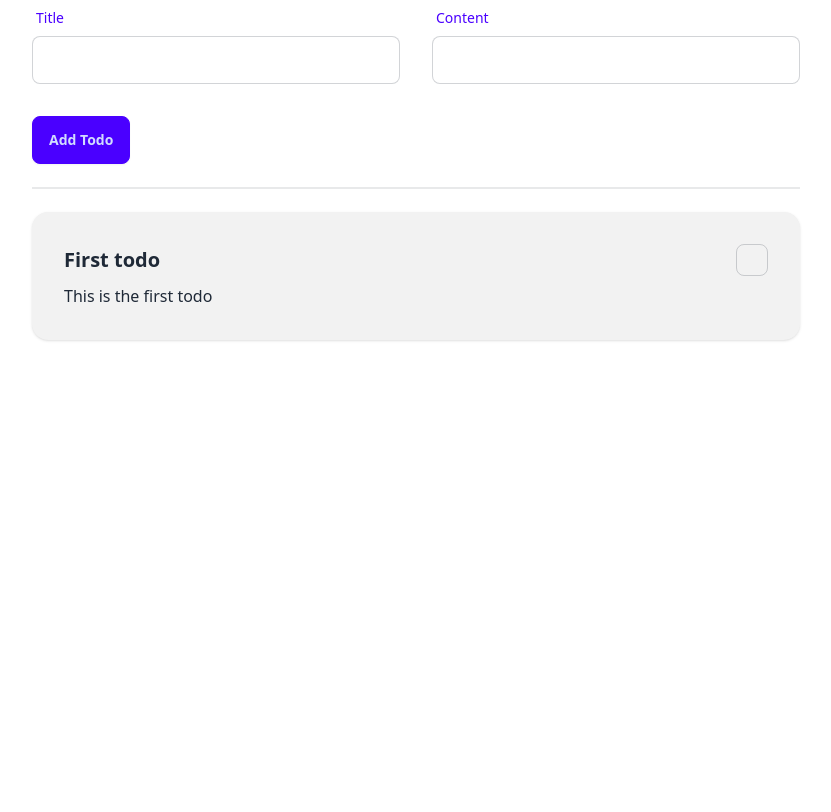
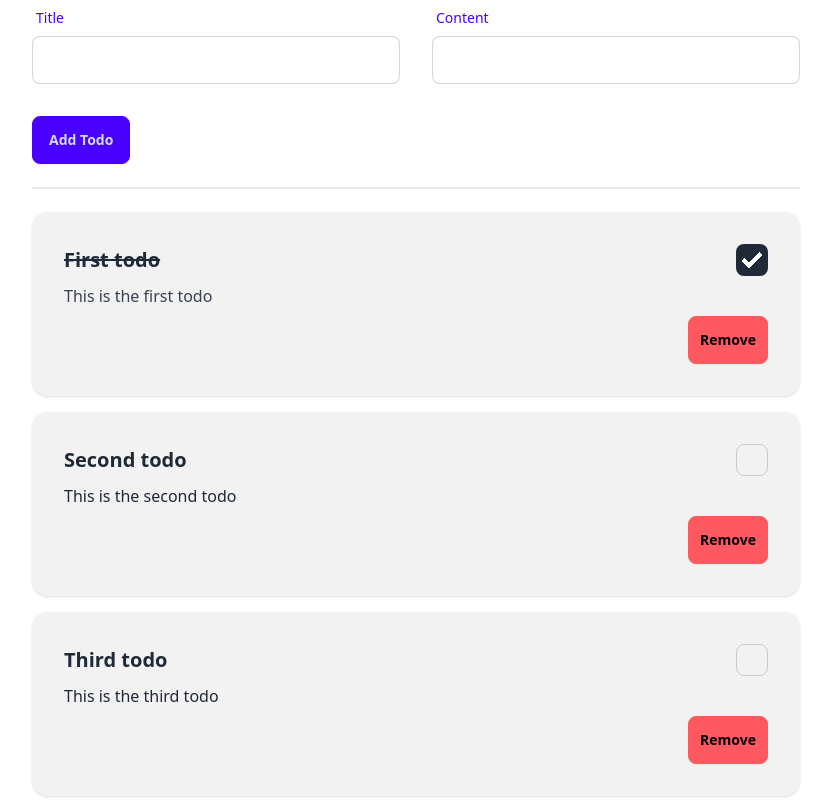
Before and after one commit to toddLiao469469/30days-for-svelte5, a SvelteKit app: page /todo-list in a window 1280 px wide. Shown: the whole page, without its empty margins (224-1055 px from the left). Built offline with nearby package versions, Linux system fonts and the light colour scheme.

Commit message:
feat: add day10

```diff
--- a/src/routes/todo-list/+page.svelte
+++ b/src/routes/todo-list/+page.svelte
@@ -1,4 +1,7 @@
 <script lang="ts">
+	import Input from './Input.svelte';
+	import PageLayout from './PageLayout.svelte';
+
 	interface Todo {
 		id: number;
 		title: string;
@@ -11,6 +14,18 @@
 			id: Date.now(),
 			title: 'First todo',
 			content: 'This is the first todo',
+			done: true
+		},
+		{
+			id: Date.now() + 1,
+			title: 'Second todo',
+			content: 'This is the second todo',
+			done: false
+		},
+		{
+			id: Date.now() + 2,
+			title: 'Third todo',
+			content: 'This is the third todo',
 			done: false
 		}
 	]);
@@ -29,23 +44,31 @@
 		title = '';
 		content = '';
 	};
+
+	const removeTodo = (id: number) => {
+		todoList = todoList.filter((todo) => todo.id !== id);
+	};
 </script>
 
-<div class="max-w-3xl mx-auto">
+{#snippet card(todo: Todo)}
+	<div class="card shadow bg-base-200 mb-4">
+		<div class="card-body">
+			<div class="flex justify-between items-center">
+				<h2 class:line-through={todo.done} class="card-title">{todo.title}</h2>
+				<input type="checkbox" bind:checked={todo.done} class="checkbox checkbox-lg" />
+			</div>
+			<p class:text-gray-700={todo.done}>{todo.content}</p>
+			<button class="ml-auto w-20 btn btn-error" onclick={() => removeTodo(todo.id)}>
+				Remove
+			</button>
+		</div>
+	</div>
+{/snippet}
+
+<PageLayout>
 	<div class="grid grid-cols-2 mb-8 gap-x-8">
-		<label class="form-control w-full">
-			<div class="label">
-				<span class="label-text text-primary">Title</span>
-			</div>
-			<input type="text" class="input input-bordered w-full" bind:value={title} />
-		</label>
-
-		<label class="form-control w-full">
-			<div class="label">
-				<span class="label-text text-primary">Content</span>
-			</div>
-			<input type="text" class="input input-bordered w-full" bind:value={content} />
-		</label>
+		<Input label="Title" bind:value={title} />
+		<Input label="Content" bind:value={content} />
 	</div>
 
 	<button class="btn btn-primary" onclick={addTodo}> Add Todo </button>
@@ -53,14 +76,6 @@
 	<div class="divider"></div>
 
 	{#each todoList as todo (todo.id)}
-		<div class="card shadow bg-base-200 mb-4">
-			<div class="card-body">
-				<div class="flex justify-between items-center">
-					<h2 class="card-title">{todo.title}</h2>
-					<input type="checkbox" bind:checked={todo.done} class="checkbox checkbox-lg" />
-				</div>
-				<p>{todo.content}</p>
-			</div>
-		</div>
+		{@render card(todo)}
 	{/each}
-</div>
+</PageLayout>
--- /dev/null
+++ b/src/routes/todo-list/Input.svelte
@@ -0,0 +1,14 @@
+<script lang="ts">
+	interface InputProps {
+		label: string;
+		value: string;
+	}
+	let { label, value = $bindable() }: InputProps = $props();
+</script>
+
+<label class="form-control w-full">
+	<div class="label">
+		<span class="label-text text-primary">{label}</span>
+	</div>
+	<input type="text" class="input input-bordered w-full" bind:value />
+</label>
--- /dev/null
+++ b/src/routes/todo-list/PageLayout.svelte
@@ -0,0 +1,12 @@
+<script lang="ts">
+	import { type Snippet } from 'svelte';
+
+	interface PageLayoutProps {
+		children: Snippet;
+	}
+	let { children }: PageLayoutProps = $props();
+</script>
+
+<div class="max-w-3xl mx-auto">
+	{@render children()}
+</div>
```
